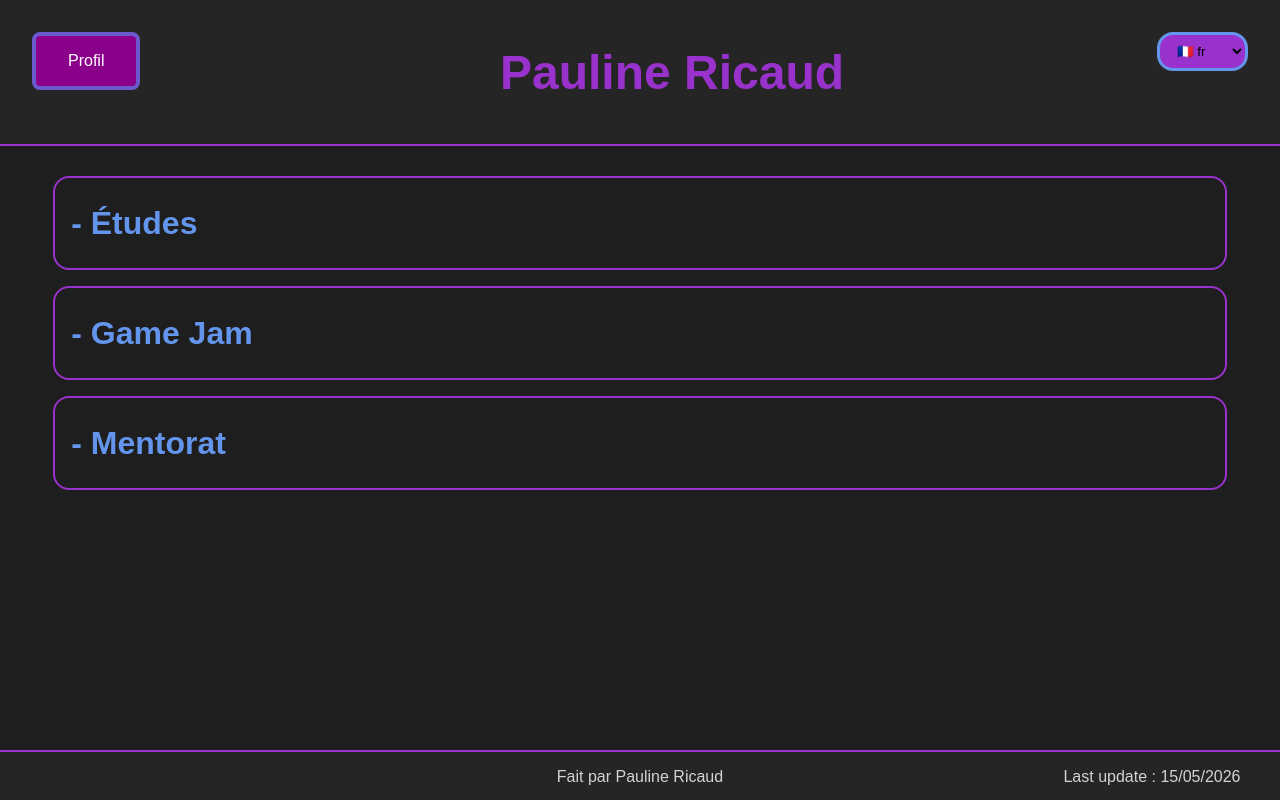
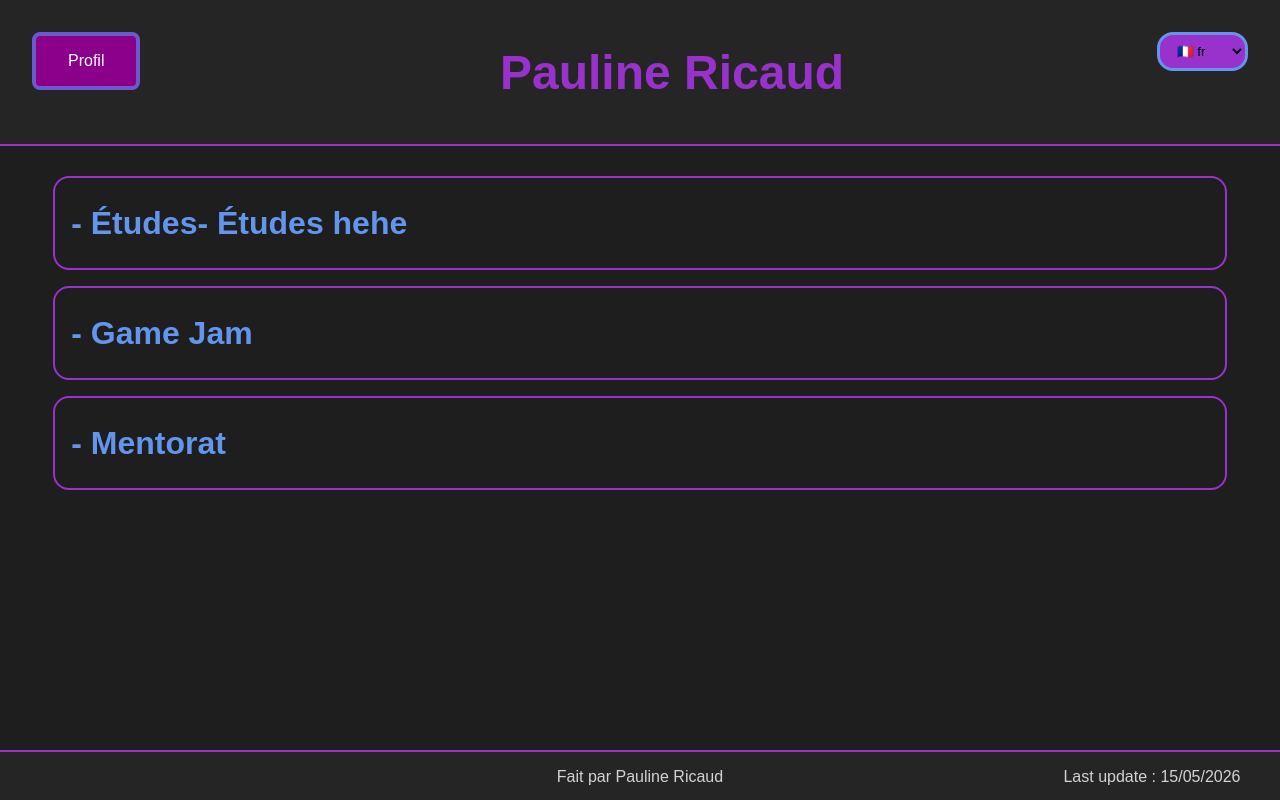
Before and after one commit to paulinericaud/paulinericaud.github.io, a Vue app: page /fr/projects in a window 1280 px wide. Built offline with nearby package versions, Linux system fonts and the light colour scheme.

Commit message:
Ajout workflow

```diff
--- a/src/components/fr/Projects.vue
+++ b/src/components/fr/Projects.vue
@@ -17,7 +17,7 @@ var pdlImg : string = "";
 var pdlImgCaption : string = "";
 function changePdlImg(idx : number){
   if (idx == 1) pdlIndex.value = (pdlIndex.value+1)%pdlImgArray.length;
-  else if (idx == -1) pdlIndex.value = (pdlIndex.value-1)%pdlImgArray.length;
+  else if (idx == -1) pdlIndex.value = (pdlIndex.value-1+pdlImgArray.length)%pdlImgArray.length;
   else pdlIndex.value = 0;
 
   pdlImg = pdlImgArray[pdlIndex.value] || "";
@@ -42,6 +42,7 @@ watch(pdlIndex,() => {});
 <div class="div-border">
     <div class="collapsible" v-on:click="toggleSection(0)">
         <h2>- Études</h2>
+        <h2>- Études hehe</h2>
     </div>
 
     <div class="content" v-if="sectionsVisible[0]">
```
Also changed, not shown: 11 other files (tests, documents, lock files or other folders).
